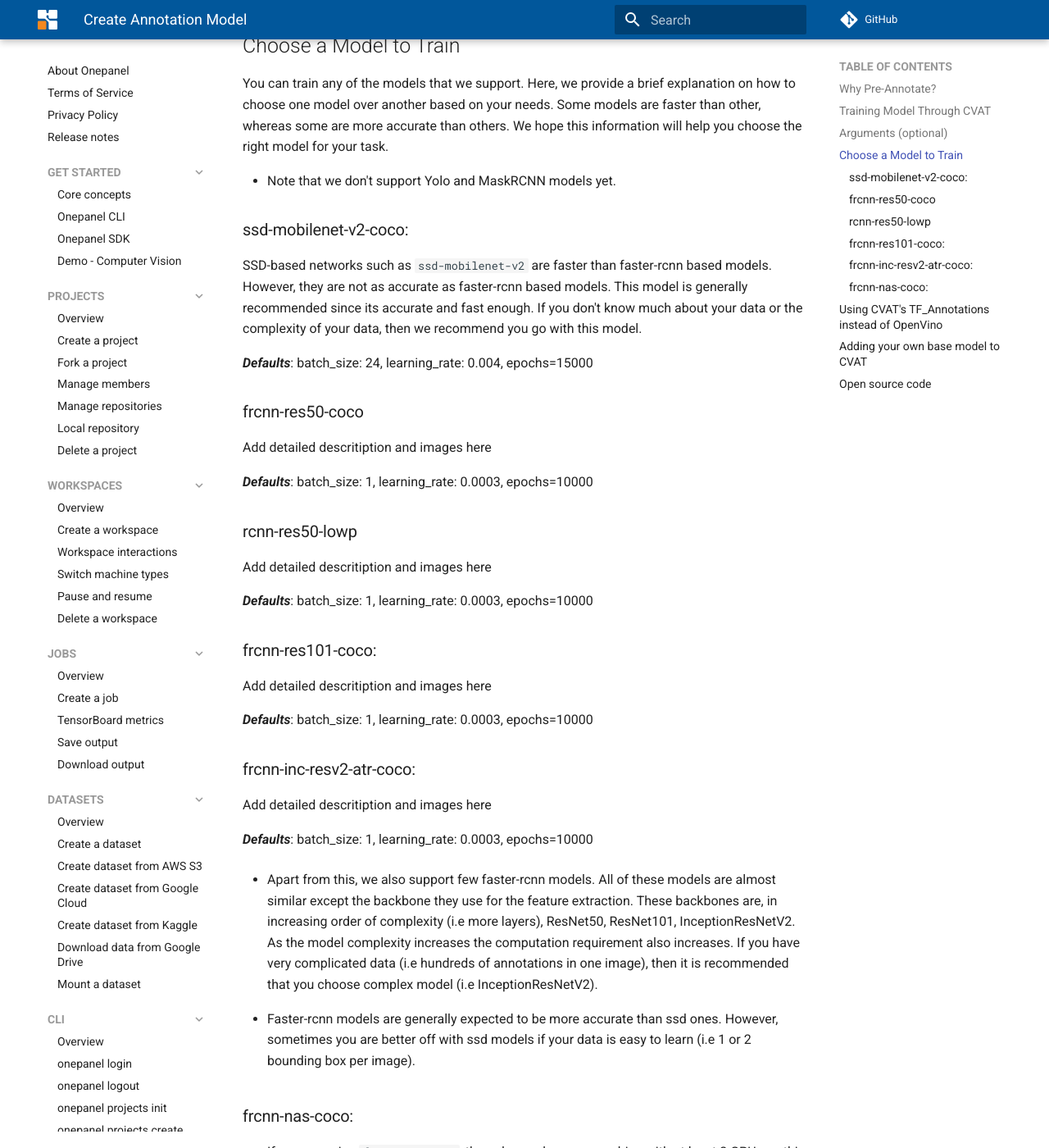
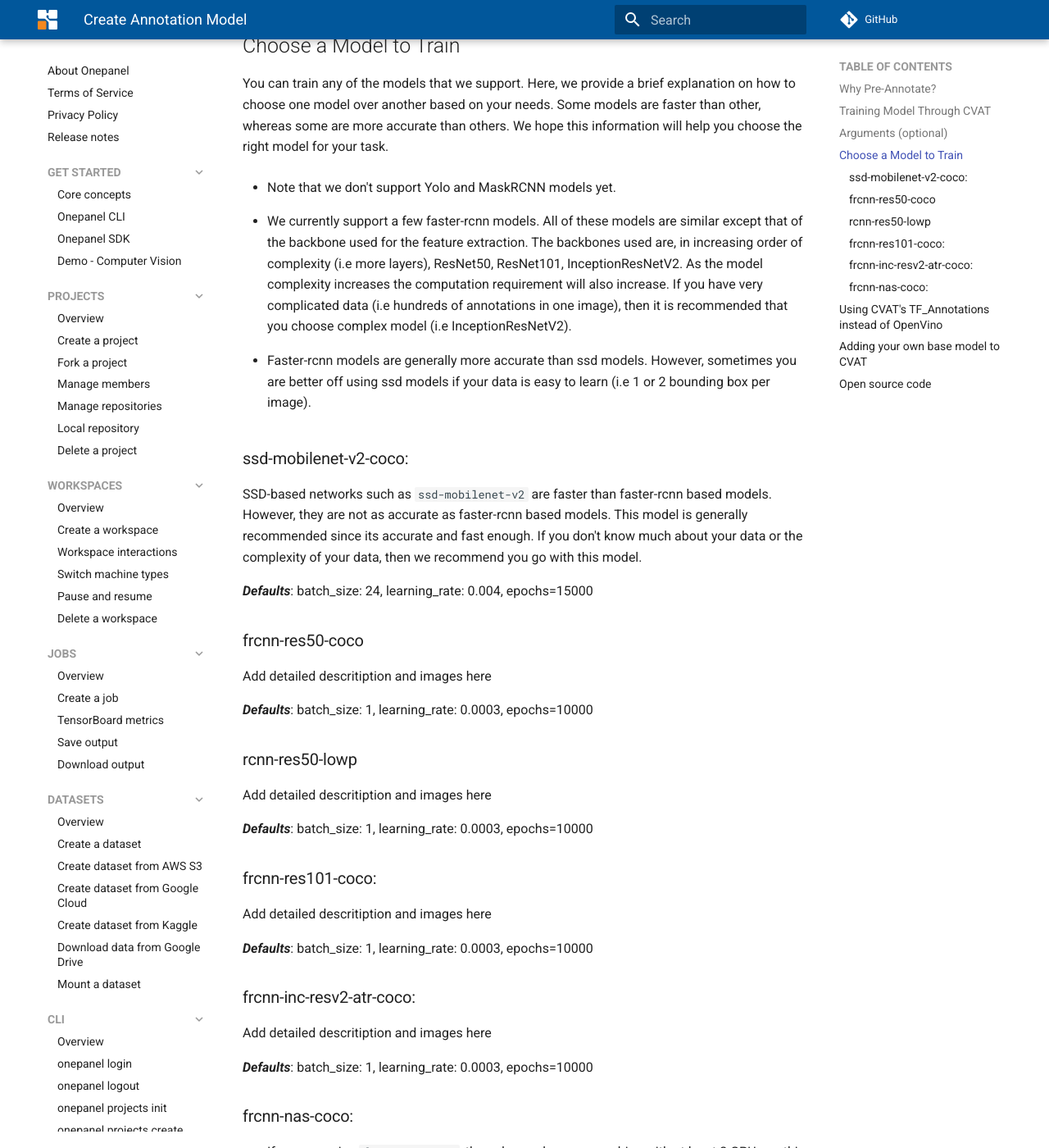
Before and after one commit to onepanelio/docs, an MkDocs documentation site: the page built from docs/CVAT/create_annotation_model.md, in a window 1280 px wide and 1400 px high, scrolled down 1581 px. Shown: the whole window at 82% size. Built offline with MkDocs 1.6.1 and Material for MkDocs 9.7.7, drawn with Linux system fonts in a browser that asks for light colours; comment, search, counter and statistics services are not loaded; some of the changed lines change nothing that is shown.

Commit message:
Update create_annotation_model.md

```diff
--- a/docs/CVAT/create_annotation_model.md
+++ b/docs/CVAT/create_annotation_model.md
@@ -34,6 +34,10 @@
 
 * Note that we don't support Yolo and MaskRCNN models yet.
 
+* We currently support a few faster-rcnn models. All of these models are similar except that of the backbone used for the feature extraction. The backbones used are, in increasing order of complexity (i.e more layers), ResNet50, ResNet101, InceptionResNetV2. As the model complexity increases the computation requirement will also increase. If you have very complicated data (i.e hundreds of annotations in one image), then it is recommended that you choose complex model (i.e InceptionResNetV2).
+
+* Faster-rcnn models are generally more accurate than ssd models. However, sometimes you are better off using ssd models if your data is easy to learn (i.e 1 or 2 bounding box per image).
+
 ### ssd-mobilenet-v2-coco:
 
 SSD-based networks such as `ssd-mobilenet-v2` are faster than faster-rcnn based models. However, they are not as accurate as faster-rcnn based models. This model is generally recommended since its accurate and fast enough. If you don't know much about your data or the complexity of your data, then we recommend you go with this model.
@@ -68,9 +72,6 @@
 
 ***Defaults***: batch_size: 1, learning_rate: 0.0003, epochs=10000
 
-* Apart from this, we also support few faster-rcnn models. All of these models are almost similar except the backbone they use for the feature extraction. These backbones are, in increasing order of complexity (i.e more layers), ResNet50, ResNet101, InceptionResNetV2. As the model complexity increases the computation requirement also increases. If you have very complicated data (i.e hundreds of annotations in one image), then it is recommended that you choose complex model (i.e InceptionResNetV2).
-
-* Faster-rcnn models are generally expected to be more accurate than ssd ones. However, sometimes you are better off with ssd models if your data is easy to learn (i.e 1 or 2 bounding box per image).
 
 ### frcnn-nas-coco:
 
```
